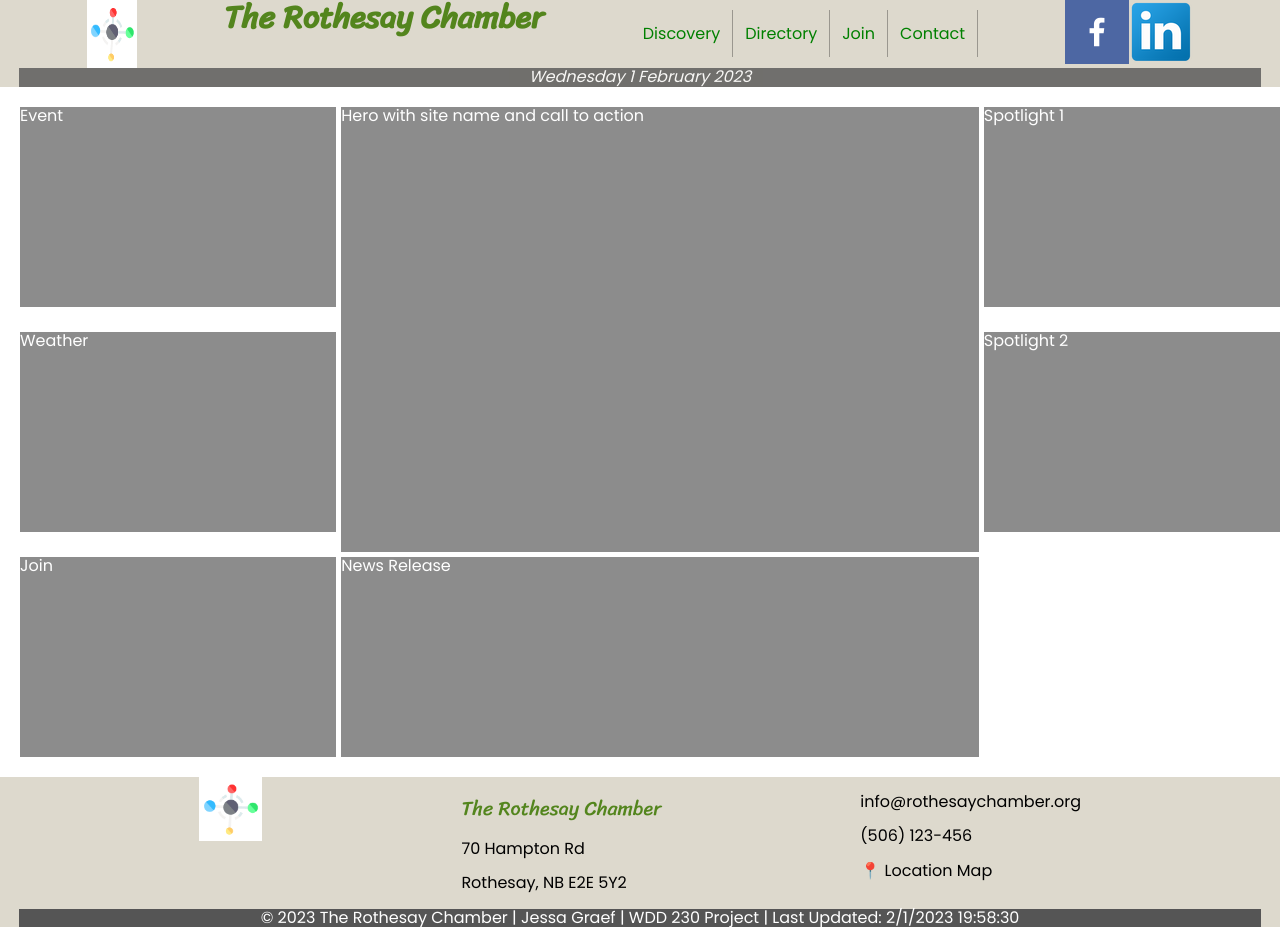
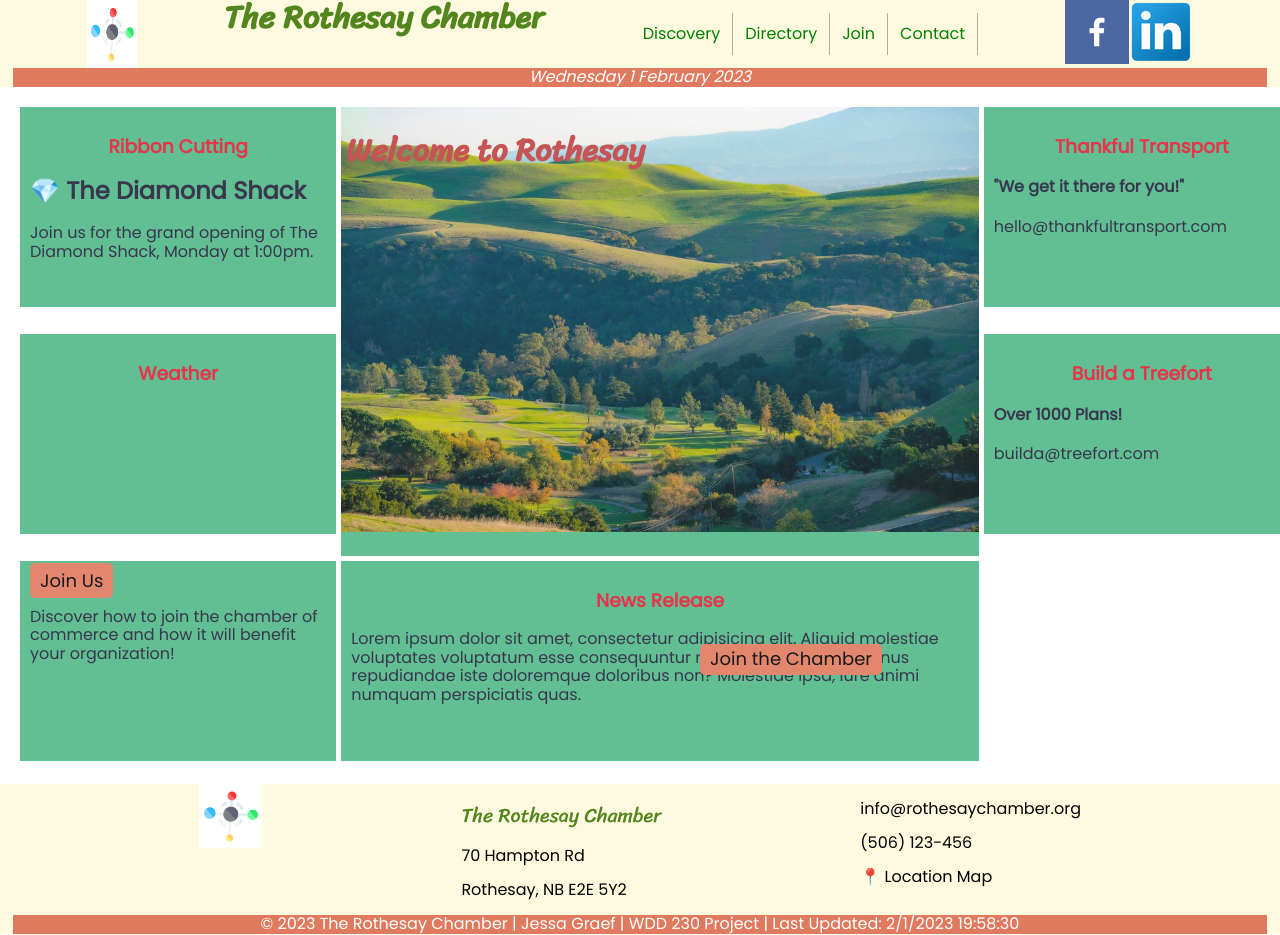
Before and after one commit to JesGraef/wdd230, a plain HTML site: page chamber/index.html in a window 1280 px wide. Drawn offline with nearby package versions, Linux system fonts and the light colour scheme.

Commit message:
:green_heart: few improvements

```diff
--- a/chamber/index.html
+++ b/chamber/index.html
@@ -16,6 +16,7 @@
 <body>
     <header>
         <section class="headings">
+            <button id="hamburgerBtn"><span>&#9776;</span><span>X</span></button>
             <img class="logo" src="images/logo.png" alt="Site logo">
             <h1>The Rothesay Chamber</h1>
             <nav>
@@ -34,7 +35,7 @@
                     <img src="images/Linkedin.png" alt="linkedin icon">
                 </a>
             </div>
-            <button id="hamburgerBtn"><span>&#9776;</span><span>X</span></button>
+
         </section>
         <section>
             <div class="date"></div>
@@ -43,13 +44,41 @@
     </header>
     <main>
         <div class="main">
-            <div id="hero">Hero with site name and call to action</div>
-            <div class="main_grid1" id="event">Event</div>
-            <div class="main_grid2" id="weather">Weather</div>
-            <div class="main_grid3" id="news">News Release</div>
-            <div class="main_grid4" id="join">Join</div>
-            <div class="main_grid5">Spotlight 1</div>
-            <div class="main_grid6">Spotlight 2</div>
+            <div id="hero">
+                <h2>Welcome to Rothesay</h2>
+                <a class="join" href="join.html">Join the Chamber</a>
+                <img id="hero-img" src="images/b.jpg" alt="Canadian Mountains">
+            </div>
+            <div class="main_grid1" id="event">
+                <h3>Ribbon Cutting</h3>
+                <h2>💎 The Diamond Shack</h2>
+                <p>Join us for the grand opening of The Diamond Shack, Monday at 1:00pm. </p>
+            </div>
+            <div class="main_grid2" id="weather">
+                <h3>Weather</h3>
+                <!-- <img clas='weatherPic' src="images/weather.jpg" alt="Weather picture"> -->
+            </div>
+            <div class="main_grid3" id="news">
+                <h3>News Release</h3>
+                <p>Lorem ipsum dolor sit amet, consectetur adipisicing elit. Aliquid molestiae
+                    voluptates voluptatum esse consequuntur neque atque, ipsum minus repudiandae
+                    iste doloremque doloribus non? Molestiae ipsa, iure animi numquam
+                    perspiciatis quas.</p>
+            </div>
+            <div class="main_grid4" id="join">
+                <a class="join2" href="join.html">Join Us</a>
+                <p>Discover how to join the chamber of commerce and how it will benefit your organization!</p>
+            </div>
+            <div class="main_grid5">
+                <h3>Thankful Transport</h3>
+                <h4>"We get it there for you!"</h4>
+                <p>hello@thankfultransport.com</p>
+            </div>
+            <div class="main_grid6">
+                <h3>Build a Treefort</h3>
+                <h4>Over 1000 Plans!</h4>
+                <p>builda@treefort.com</p>
+            </div>
         </div>
     </main>
     <footer>
--- a/chamber/styles/base.css
+++ b/chamber/styles/base.css
@@ -1,5 +1,7 @@
 @import url('https://fonts.googleapis.com/css2?family=Poppins&family=Sriracha&display=swap');
-
+* {
+    box-sizing: border-box;
+  }
 body {
     font-family: 'Poppins', Arial, sans-serif;
 }
@@ -11,15 +13,50 @@ header, footer {
     display: flex;
     flex-direction: column;
     justify-content: center;
-    background-color: #DDD9CD;
+    background-color: #FEFAE0;
 }
 aside {
     text-align: center;
-    background-color: #555;
+    background-color: #e07a5f;
     color: white;
-    width: 97%;
+    width: 98%;
     margin: 0 auto;
-    opacity: .8;
+}
+#hero img {
+    width: 100%;
+}
+#hero h2{
+    position: absolute;
+    color: #bf4342;
+    font-family: 'Sriracha', Arial, sans-serif;
+    margin-left: 5px;
+    font-size: 2rem;
+}
+#hero .join {
+    position: absolute;
+    bottom: 125px;
+    left: 700px;
+    background-color: #e07a5f;
+}
+#hero a {
+    background-color: #63e2c6;
+    color: black;
+    text-decoration: none;
+    font-size: 18px;
+    padding: 5px 10px;
+    border-radius: 5px;
+}
+.join2 {
+    background-color: #e07a5f;
+    color: black;
+    text-decoration: none;
+    font-size: 18px;
+    padding: 5px 10px;
+    border-radius: 5px;
+}
+h3 {
+    text-align: center;
+    color:#e71d36;
 }
 .headings, .footers {
     display: flex;
@@ -32,6 +69,9 @@ footer {
     display: flex;
     margin-top: 20px;
 }
+main p, h2, h4 {
+    color: #22223b;
+}
 footer img {
     max-height: 4rem;
 }
@@ -40,9 +80,9 @@ footer img {
 }
 .footer1 {
     text-align: center;
-    background-color: #555;
+    background-color: #e07a5f;
     color: white;
-    width: 97%;
+    width: 98%;
     margin: 0 auto;
 }
 .social {
@@ -60,8 +100,11 @@ nav {
     margin-top: 20px;
     margin-left: 20px;
     width: 100%;
-    background-color: gray;
+    background-color: #52b788;
     height: 200px;
+}
+.main_grid1, .main_grid2, .main_grid3, .main_grid4, .main_grid5, .main_grid6 {
+    padding: 10px;;
 }
 .green {
     color: #53851D;
@@ -87,13 +130,14 @@ nav ul {
     margin: 0;
     align-items: center;
 }
-#primaryNav a:hover {
+#primaryNav a:hover{
     color: white;
     background-color: #53851D;
 }
 #primaryNav a {
+    display: block;
     padding: 0.75rem;
-    text-align: center;
+    text-align: left;
     text-decoration: none;
     color: #53851D
 }
--- /dev/null
+++ b/styles/practice.css
@@ -0,0 +1,28 @@
+.container {
+    display: grid;
+    height: 100vh;
+    grid-template-columns: 1fr 2fr 1fr;
+    grid-template-rows: 1fr 1fr 1fr;
+    grid-template-areas:
+        "event hero spot1"
+        "weather hero spot2"
+        "join news";
+}
+#hero {
+    grid-area: hero;
+}
+#event {
+    grid-area: event;
+}
+#weather {
+    grid-area: weather;
+}
+/* #news {
+    grid-area: news;
+}
+#spot1 {
+    grid-area: spot1;
+}
+#spot2 {
+    grid-area: spot2;
+} */
```
Also changed, not shown: practice.html (+20 -44 lines), chamber/images/a.jpg (added), chamber/images/b.jpg (added), chamber/images/hero.jpg (added), chamber/images/weather.jpg (added).
